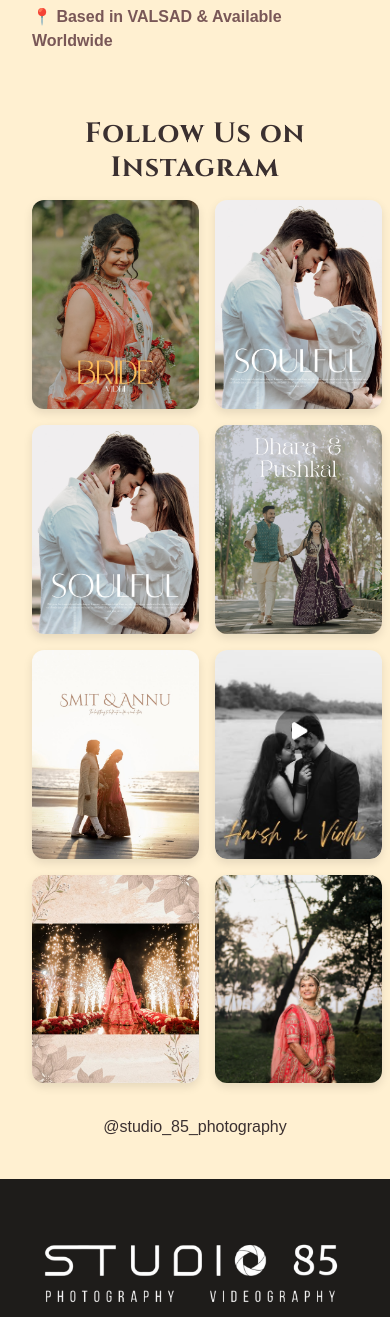
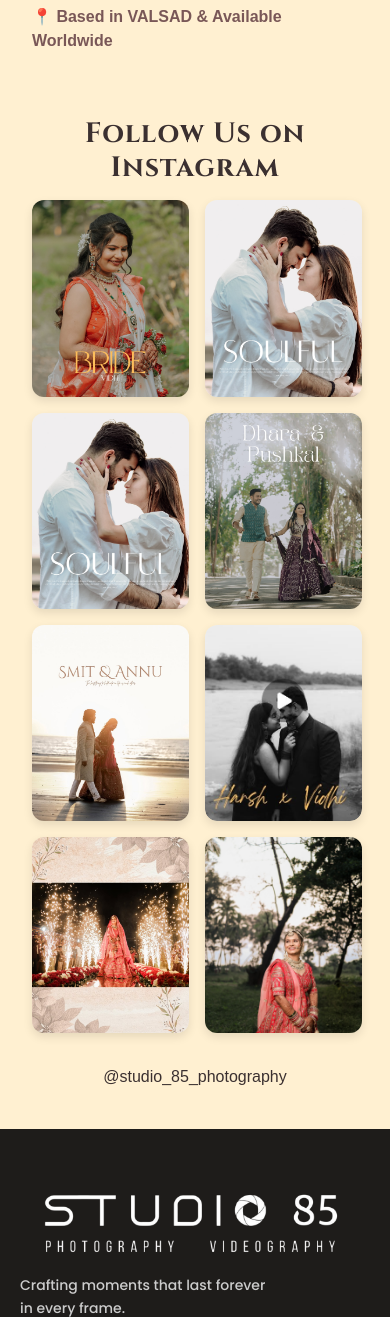
Before and after one commit to Harshv8866/Studio_85, a Django app: page / in a window 390 px wide. Shown: the part 4078-5395 px from the top of the page. Run offline with Django 5.2, Linux system fonts and the light colour scheme; some web fonts are replaced.

Commit message:
Initial commit

```diff
--- a/main/static/main/css/style.css
+++ b/main/static/main/css/style.css
@@ -417,7 +417,7 @@
 @media (max-width: 767px) {
   .instagram-grid {
     grid-template-columns: repeat(2, 1fr);
-    width: 350px;
+    width: 330px;
   }
   .instagram-section {
   padding: 0px;
```
